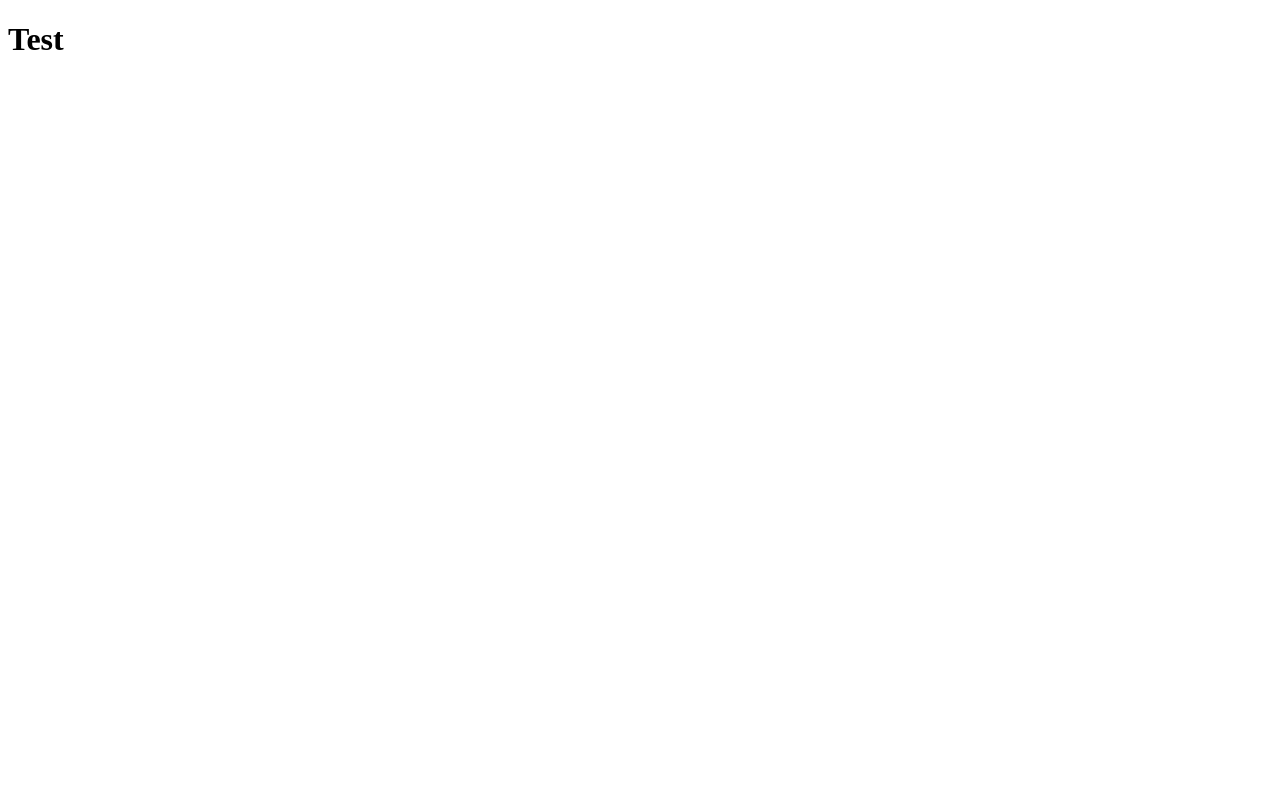
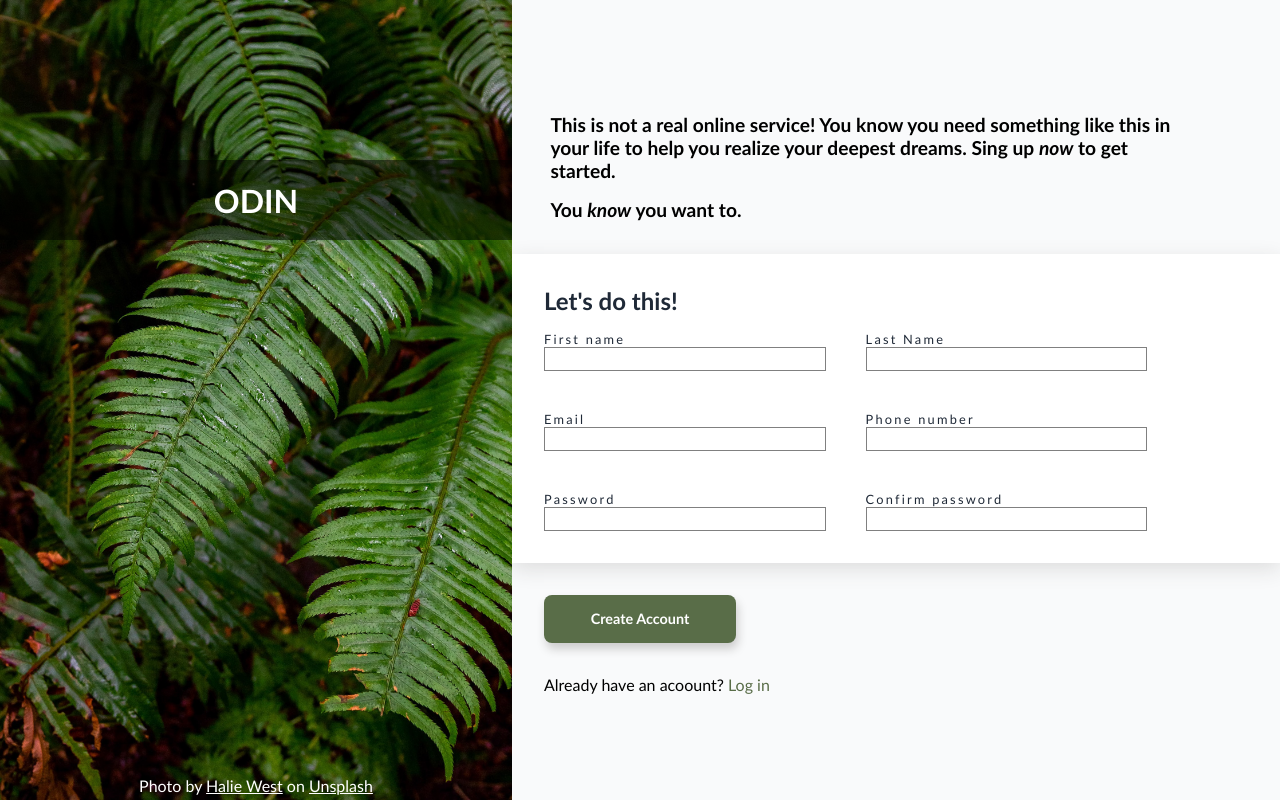
Before and after one commit to Valdemarcheck/Validation-form, a plain HTML site: page index.html in a window 1280 px wide. Drawn offline with Linux system fonts and the light colour scheme.

Commit message:
Add basic layout to the website

```diff
--- a/index.html
+++ b/index.html
@@ -7,11 +7,64 @@
     <meta name="viewport" content="width=device-width, initial-scale=1.0">
     <link rel="stylesheet" href="styles.css">
     <script src="index.js"></script>
-    <title>Document</title>
+    <title>Validation form</title>
 </head>
 
 <body>
-    <h1>Test</h1>
+    <main>
+        <div class="left-half">
+            <div class="logo_and_title">
+                <h1>ODIN</h1>
+            </div>
+            <p>
+                Photo by <a href="https://unsplash.com/@haliewestphoto">Halie West</a> on
+                <a href="https://unsplash.com/">Unsplash</a>
+            </p>
+        </div>
+        <div class="right-half">
+            <div class="disclaimer">
+                <p>This is not a real online service! You know you need something like this in your life to help
+                    you realize your deepest dreams. Sing up <em>now</em> to get started.
+                </p>
+                <p>You <em>know</em> you want to.</p>
+            </div>
+            <form action="" id="form" novalidate>
+                <h2>Let's do this!</h2>
+                <div>
+                    <div>
+                        <label for="first_name">First name</label>
+                        <input id='first_name' type="text" name="first_name" pattern="[A-Z][a-z]{1,15}" required>
+                    </div>
+                    <div>
+                        <label for="last_name">Last Name</label>
+                        <input id='last_name' type="text" name="last_name" pattern="[A-Z][a-z]{1,15}" required>
+                    </div>
+                    <div>
+                        <label for="email">Email</label>
+                        <input id='email' type="email" name="email" pattern="[a-z0-9._%+-]+@[a-z0-9.-]+\.[a-z]{2,4}$"
+                            required>
+                    </div>
+                    <div>
+                        <label for="phone_number">Phone number</label>
+                        <input id='phone_number' type="tel" name="phone_number"
+                            pattern="+7[1-9][0-9]{2}[1-9][0-9]{2}[1-9][0-9][1-9][0-9]" required>
+                    </div>
+                    <div>
+                        <label for="password">Password</label>
+                        <input id='password' type="password" name="password" pattern="[0-9A-Za-z$%#_]{10,16}" required>
+                    </div>
+                    <div>
+                        <label for="password_confirm">Confirm password</label>
+                        <input id='password_confirm' type="text" name="password_confirm" required>
+                    </div>
+                </div>
+            </form>
+            <div class="submition_area">
+                <button type="submit" form="form">Create Account</button>
+                <p>Already have an acoount? <a href="index.html">Log in</a></p>
+            </div>
+        </div>
+    </main>
 </body>
 
 </html>
--- a/index.js
+++ b/index.js
@@ -0,0 +1,17 @@
+// Import all input elements
+// Add an event listener for each input
+// If button's input is invalid, put an explanation of why it is wrong
+// Make confirmation input invalid if it doesn't match password
+// Add event listener for submit button
+// Submit only if all buttons are valid
+// Otherwise don't allow submition
+
+const submit = document.getElementById("button[type='submit']")
+const first_name = document.getElementById("#first_name")
+const last_name = document.getElementById("#last_name")
+const email = document.getElementById("#email")
+const tel = document.getElementById("#phone_num")
+const password = document.getElementById("#password")
+const password_confirm = document.getElementById("#password_confirm")
+
+const inputs = [first_name, last_name, email, tel, password, password_confirm]
--- a/styles.css
+++ b/styles.css
@@ -0,0 +1,202 @@
+/* Theme colors */
+
+:root {
+    --right-part-bg: #f9fafb;
+    --disclaimer-text-clr: #000;
+    --form-bg: white;
+    --form-text-clr: #1f2937;
+
+    --button-clr-idle: #596d48;
+    --button-clr-hover: #687e55;
+    --button-clr-active: #4e5f3e;
+
+    --invalid-input-clr: #bf2f2f;
+    --focus-input-clr: #5177e1;
+}
+
+/* Custom font */
+
+@font-face {
+    font-family: "Norse-Bold";
+    src: url("Norse-Bold.otf") format("otf");
+}
+
+/* General layout */
+* {
+    padding: 0;
+    margin: 0;
+    box-sizing: border-box;
+    font-family: 'Norse-bold', 'Trebuchet MS', sans-serif;
+}
+
+main {
+    display: flex;
+    height: 100vh;
+}
+
+/* Layout of the left half of the page */
+
+.left-half {
+    position: relative;
+    flex: 8;
+    height: auto;
+    background-image: url('images/halie-west-25xggax4bSA-unsplash.jpg');
+    background-size: cover;
+    color: #ffffff;
+
+    display: flex;
+    flex-direction: column;
+    align-items: center;
+    justify-content: flex-end;
+    padding-bottom: 5px;
+}
+
+.logo_and_title {
+    position: absolute;
+    background-color: rgba(0, 0, 0, 0.5);
+    width: 100%;
+    height: 5rem;
+    top: 20vh;
+
+    display: flex;
+    justify-content: center;
+    align-items: center;
+}
+
+.left-half a {
+    color: white;
+}
+
+/* h1::before {
+    display: inline-block;
+    background-image: url('images/odin-lined.png');
+    background-size: 300px 300px;
+    width: 10px;
+    height: 20px;
+} */
+
+/* Layout of the right half of the page */
+
+.right-half {
+    background-color: var(--right-part-bg);
+    flex: 12;
+    height: auto;
+
+    display: flex;
+    flex-direction: column;
+}
+
+.right-half>* {
+    flex: 1;
+}
+
+/* Top section layout */
+
+.disclaimer {
+    font-weight: 900;
+    padding: 10vh max(5%) 0;
+    font-size: 1.2rem;
+    color: var(--disclaimer-text-clr);
+
+    display: flex;
+    flex-direction: column;
+    justify-content: center;
+    gap: max(1rem);
+}
+
+.disclaimer p {
+    width: 90%;
+}
+
+/* Form layout */
+
+form {
+    background-color: var(--form-bg);
+    color: var(--form-text-clr);
+    box-shadow: 0 6px 20px 0px #ddd;
+    padding: 2rem;
+}
+
+h2 {
+    padding-bottom: 1rem;
+}
+
+form>div {
+    display: flex;
+    flex-wrap: wrap;
+    gap: max(2.5rem);
+}
+
+form>div>div {
+    display: flex;
+    flex-direction: column;
+    width: 40%;
+}
+
+form label {
+    letter-spacing: 0.3ch;
+    font-size: 0.8rem;
+}
+
+form input {
+    height: 1.5rem;
+}
+
+/* Bottom section layout */
+
+.submition_area {
+    padding: 2rem;
+}
+
+button[type='submit'] {
+    width: max(12rem);
+    height: max(3rem);
+    margin-bottom: 2rem;
+
+    color: white;
+    font-weight: bold;
+    font-size: 0.9rem;
+
+    background-color: var(--button-clr-idle);
+
+    border-radius: 8px;
+    border: none;
+    box-shadow: 2px 6px 10px 0px #ccc;
+}
+
+.submition_area a {
+    color: var(--button-clr-idle);
+    text-decoration: none;
+}
+
+/* Input elements' pseudoclasses */
+
+input {
+    appearance: none;
+    border: 1px solid grey;
+}
+
+input:focus {
+    border: 1px solid var(--focus-input-clr)
+}
+
+input:required:focus:invalid {
+    border: 1px solid var(--invalid-input-clr);
+}
+
+button:hover {
+    background-color: var(--button-clr-hover);
+}
+
+button:active {
+    background-color: var(--button-clr-active);
+    box-shadow: 2px 6px 5px 0px #ccc;
+}
+
+.submition_area a:hover {
+    color: var(--button-clr-hover);
+}
+
+.submition_area a:active {
+    color: var(--button-clr-active);
+}
```
